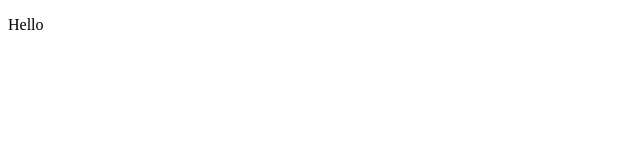
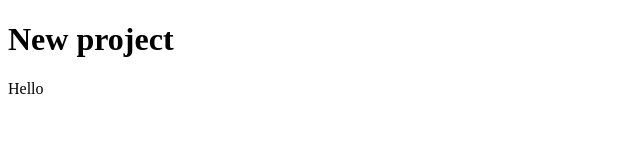
Before and after one commit to GAsdeX/test-project-1, a plain HTML site: page index.html in a window 1280 px wide. Shown: the whole page, without its empty margins (0-640 px from the left). Drawn offline with Linux system fonts and the light colour scheme.

Commit message:
Added h1

```diff
--- a/index.html
+++ b/index.html
@@ -8,6 +8,7 @@
     <title>Document</title>
 </head>
 <body>
+    <h1>New project</h1>
     <p>Hello</p>
 </body>
 </html>
```
